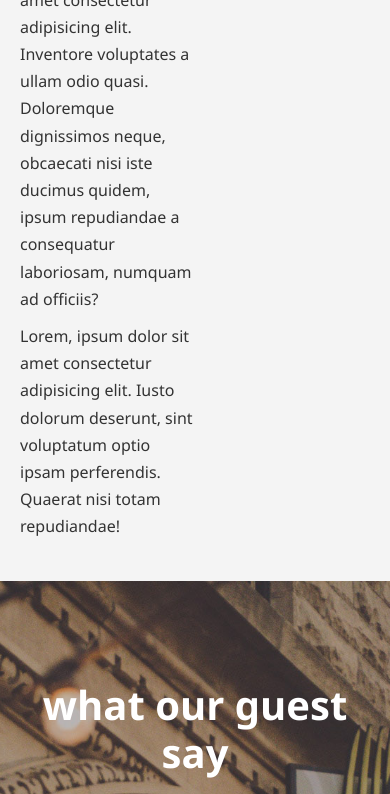
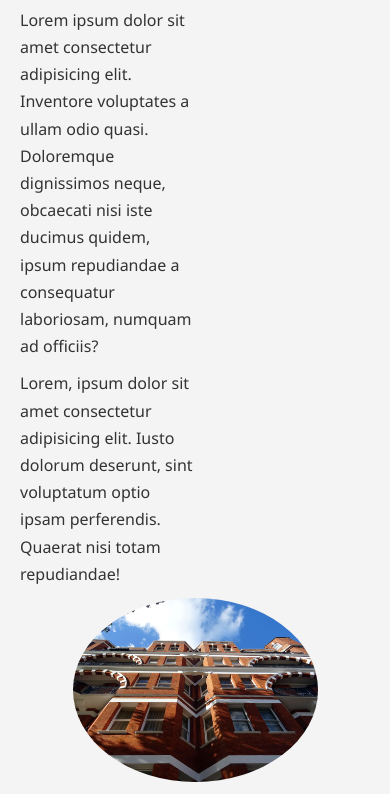
Before and after one commit to Oziichukwu/HotelGoodyyy, a plain HTML site: page about.html in a window 390 px wide. Shown: the part 379-1173 px from the top of the page. Drawn offline with Linux system fonts and the light colour scheme.

Commit message:
hotel website updated

```diff
--- a/about.html
+++ b/about.html
@@ -9,6 +9,8 @@
     integrity="sha384-gfdkjb5BdAXd+lj+gudLWI+BXq4IuLW5IT+brZEZsLFm+
     +aCMlF1V92rMKPaX4PP" crossorigin="anonymous"> -->
     <link rel="stylesheet" href="css/style.css">
+    <link rel="stylesheet" media="screen and (max-width:768px)" href="css/mobile.css">
+
     <title>Hotel GN | About</title>
 </head>
 <body>
```
